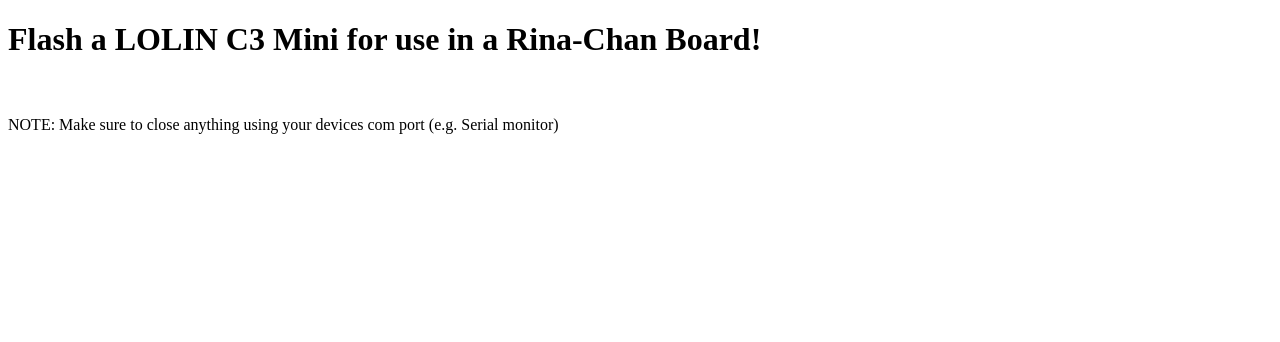
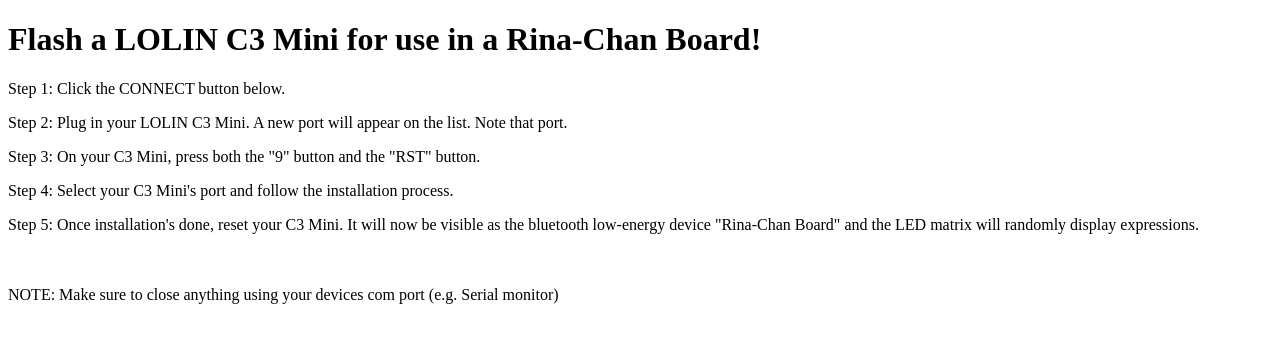
Before and after one commit to blockwonkel/Rina, a plain HTML site: page flash.html in a window 1280 px wide. Drawn offline with Linux system fonts and the light colour scheme.

Commit message:
Update flash.html

```diff
--- a/flash.html
+++ b/flash.html
@@ -4,6 +4,12 @@
 
 <body>
     <h1>Flash a LOLIN C3 Mini for use in a Rina-Chan Board!</h1>
+
+    <p>Step 1: Click the CONNECT button below.</p>
+    <p>Step 2: Plug in your LOLIN C3 Mini. A new port will appear on the list. Note that port.</p>
+    <p>Step 3: On your C3 Mini, press both the "9" button and the "RST" button.</p>
+    <p>Step 4: Select your C3 Mini's port and follow the installation process.</p>
+    <p>Step 5: Once installation's done, reset your C3 Mini. It will now be visible as the bluetooth low-energy device "Rina-Chan Board" and the LED matrix will randomly display expressions.</p>
 
     <div id="main" style="display: none;">
 
```
